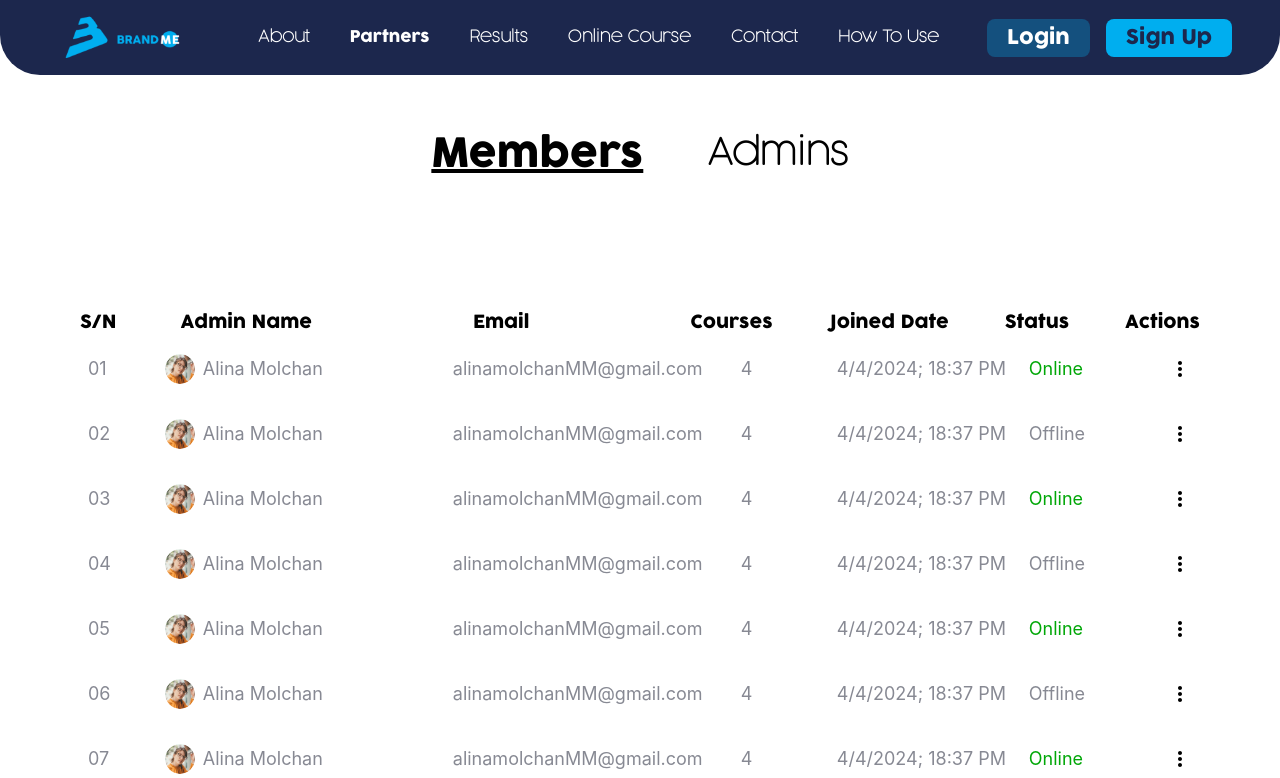
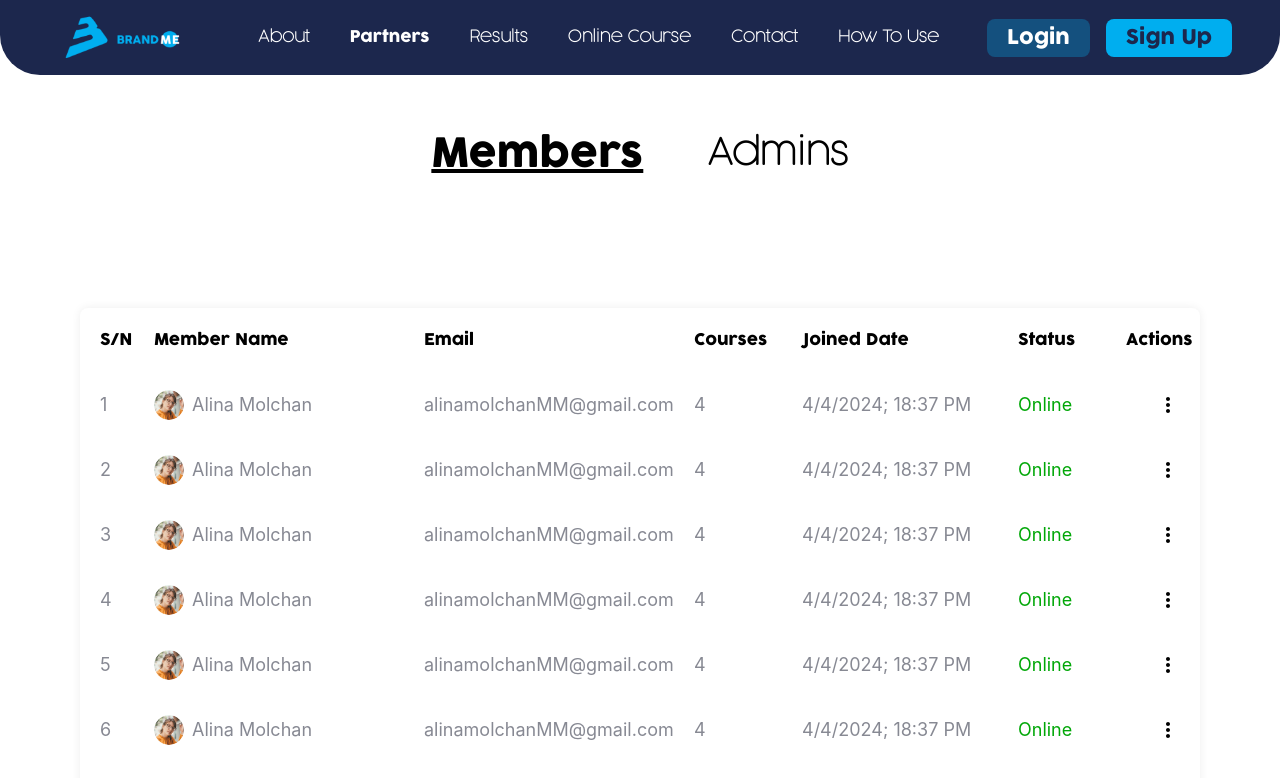
Before and after one commit to Valuegate/Brand-me, a Next.js app: page /user-tracking in a window 1280 px wide. Shown: the top 778 px of the page. Built offline with nearby package versions, Linux system fonts and the light colour scheme.

Commit message:
Completed the user modal

```diff
--- a/src/components/user-tracking/Admins.tsx
+++ b/src/components/user-tracking/Admins.tsx
@@ -1,135 +1,81 @@
-import React, { useState } from "react";
-import { MdMoreVert } from 'react-icons/md';
-import DropdownIcon from '@/icons/DropDownIcon';
-import { convertDateWithSlashes } from '@/functions/dateFunctions';
-import { iAdmin } from './types';
-import Image from 'next/image';
-import ProfileImage from '@/assets/ellipse609.png';
+import React, { useState, useEffect } from "react";
+import { MdMoreVert } from "react-icons/md";
+import DropdownIcon from "@/icons/DropDownIcon";
+import { convertDateWithSlashes } from "@/functions/dateFunctions";
+import { iAdmin } from "./types";
+import Image from "next/image";
+import ProfileImage from "@/assets/ellipse609.png";
+import { Loader } from "@mantine/core";
 
 const Admins = () => {
   const [selected, setSelected] = useState<number>(-1);
+  const [admins, setAdmins] = useState<iAdmin[]>([]);
+  const [loading, setLoading] = useState<boolean>(true);
 
-    const admins: iAdmin[] = [
-        {
-            sn: "01",
+  useEffect(() => {
+    setAdmins(
+      Array(9).fill({
+        image: ProfileImage,
         name: " Alina Molchan",
         email: "alinamolchanMM@gmail.com",
         date: new Date(),
-            status: "Online",
-        },
-        {
-            sn: "02",
-            name: " Alina Molchan",
-            email: "alinamolchanMM@gmail.com",
-            date: new Date(),
-            status: "Offline",
-        },
-        {
-            sn: "03",
-            name: " Alina Molchan",
-            email: "alinamolchanMM@gmail.com",
-            date: new Date(),
-            status: "Online",
-        },
-        {
-            sn: "04",
-            name: " Alina Molchan",
-            email: "alinamolchanMM@gmail.com",
-            date: new Date(),
-            status: "Offline",
-        },
-        {
-            sn: "05",
-            name: " Alina Molchan",
-            email: "alinamolchanMM@gmail.com",
-            date: new Date(),
-            status: "Online",
-        },
-        {
-            sn: "06",
-            name: " Alina Molchan",
-            email: "alinamolchanMM@gmail.com",
-            date: new Date(),
-            status: "Offline",
-        },
-        {
-            sn: "07",
-            name: " Alina Molchan",
-            email: "alinamolchanMM@gmail.com",
-            date: new Date(),
-            status: "Online",
-        },
-        {
-            sn: "08",
-            name: " Alina Molchan",
-            email: "alinamolchanMM@gmail.com",
-            date: new Date(),
-            status: "Offline",
-        },
-        {
-            sn: "09",
-            name: " Alina Molchan",
-            email: "alinamolchanMM@gmail.com",
-            date: new Date(),
-            status: "Online",
-        },
-    ];
+        online: true,
+      })
+    );
+    setLoading(false);
+  }, []);
 
   const viewAdmin = (val: number) => {
     setSelected(val);
     open();
   };
 
+  return loading ? (
+    <div className="w-full h-64 flex items-center justify-center">
+      <Loader size={"36px"} />
+    </div>
+  ) : (
+    <div className="bg-white shadow-custom rounded-lg">
+      <div className="flex items-center justify-between font-cocogoose text-[16px] text-black px-5 py-5">
+        <h2 className="w-[5%]">S/N</h2>
+        <h2 className="w-[25%]">Admin Name</h2>
+        <h2 className="w-[25%]">Email</h2>
+        <h2 className="w-[20%]">Joined Date</h2>
+        <h2 className="w-[10%]">Status</h2>
+        <h2 className="w-[5%]">Actions</h2>
+      </div>
 
-    return (
-        <>
-        <div className="flex items-center justify-between">
-            <div className="flex gap-16 text-black font-cocogoose text-lg">
-                <h2>S/N</h2>
-                <h2>Admin Name</h2>
-            </div>
-            <h2 className='text-black font-cocogoose text-lg'>Email</h2>
-            <div className="flex gap-20 text-black font-cocogoose text-lg">
-                <h2>Joined Date</h2>
-                <h2>Status</h2>
-                <h2>Actions</h2>
-            </div>
-        </div>
-        <div className="w-full flex flex-col md:hidden text-lg text-gray-10">
+      <div className="w-full flex flex-col md:hidden text-lg text-gray-10 px-5">
         {admins.map((admin, i) => {
           return (
             <div
               key={i}
-                className={`flex w-full ${
+              className={`flex justify-between w-full ${
                 i % 2 === 1
               } h-[65px] items-center px-2`}
             >
-                <h2 className="w-[8%] med-3 text-contrast-70">
-                  {admin.sn}
-                </h2>
-                <div className="flex items-center gap-2 w-[30%] med-3 text-contrast-70 line-clamp-1">
-                    <Image src={ProfileImage} alt={''} width={30} height={30} className='w-[30px] h-[30px] rounded-full' />
-                <h2 className="">
-                  {admin.name}
-                </h2>
+              <h2 className="w-[5%] med-3 text-contrast-70">{i + 1}</h2>
+              <div className="flex items-center gap-2 w-[25%] med-3 text-contrast-70 line-clamp-1">
+                <Image
+                  src={ProfileImage}
+                  alt={""}
+                  width={30}
+                  height={30}
+                  className="w-[30px] h-[30px] rounded-full"
+                />
+                <h2 className="">{admin.name}</h2>
               </div>
-                <h2 className="w-[30%] med-3 text-contrast-70">
-                  {admin.email}
-                </h2>
-                <h2 className="w-[18%] med-3 text-contrast-70">
+              <h2 className="w-[25%] med-3 text-contrast-70">{admin.email}</h2>
+              <h2 className="w-[20%] med-3 text-contrast-70">
                 {convertDateWithSlashes(admin.date)}
               </h2>
-                <h2 className={`w-[13%] med-3`}>
+              <h2 className={`w-[10%] med-3`}>
                 <div
                   className={`${
-                      admin.status === "Online"
-                        ? "text-green-100"
-                        : admin.status === "Offline"
-                        ? "text-gray-10"
-                        : "text-gray-10"
+                    admin.online ? "text-green-100" : "text-gray-10"
                   } w-fit`}
                 >
-                    {admin.status}
+                  {admin.online ? "Online" : "Offline"}
                 </div>
               </h2>
               <div className="w-[5%] med-3 text-contrast-70 flex justify-end cursor-pointer">
@@ -159,8 +105,8 @@ const Admins = () => {
           );
         })}
       </div>
-        </>
-    )
-}
+    </div>
+  );
+};
 
 export default Admins;
--- a/src/components/user-tracking/MemberModal.tsx
+++ b/src/components/user-tracking/MemberModal.tsx
@@ -2,11 +2,12 @@ import { Modal } from "@mantine/core";
 import React, { FC } from "react";
 
 import Image from "next/image";
-import { iMember } from './types';
-import { IoMdClose } from 'react-icons/io';
-import MemberImage from '@/assets/pp.png';
-import Active from '@/assets/active.png';
-
+import { iMember } from "./types";
+import MemberImage from "@/assets/pp.png";
+import Active from "@/assets/active.png";
+import { convertDate } from "@/functions/dateFunctions";
+import ProgressBar from "../resuable/ProgressBar";
+import { MdDone } from "react-icons/md";
 
 const MemberModal: FC<{
   opened: boolean;
@@ -20,23 +21,133 @@ const MemberModal: FC<{
       opened={opened}
       centered
       onClose={close}
+      size={"35vw"}
     >
       <Modal.Overlay />
       <Modal.Content>
         <Modal.Body>
           {member !== null && (
-                        <div className="px-10 py-6">
-                            <div className="flex float-right">
-                            <IoMdClose size={"26px"} onClick={close}  className="cursor-pointer"/>
+            <div className="flex justify-center items-center flex-col px-10 py-6">
+              <div className="my-5 relative">
+                <Image
+                  src={member.image}
+                  alt={""}
+                  width={100}
+                  height={100}
+                  className="size-[100px] rounded-full"
+                />
+                {member.online && (
+                  <Image
+                    src={Active}
+                    alt={""}
+                    width={20}
+                    height={20}
+                    className="size-5 rounded-full absolute bottom-0 right-0"
+                  />
+                )}
               </div>
-                            <div className="flex justify-center items-center flex-col">
-                                <div className='my-5'>
-                                    <Image src={MemberImage} alt={''} width={100} height={100} className='w-[100px] h-[100px] rounded-full relative' />
-                                    <Image src={Active} alt={''} width={20} height={20} className='w-[20px] h-[20px] rounded-full absolute top-24 right-[182px]' />
+              <h2 className="text-lg font-cocogoose text-brand">
+                {member.name}
+              </h2>
+              <p className="text-lg text-black">{member.email}</p>
+              <p className="text-lg text-gray-10">
+                Joined{" "}
+                <span className="text-black text-lg">
+                  {convertDate(member.date)}
+                </span>
+              </p>
+              <div className="w-full bg-light-blue-30 mt-10 rounded flex flex-col p-5">
+                <h2 className="text-brand text-[18px] font-cocogoose">
+                  Courses Statistics
+                </h2>
+                <div className="mt-5 flex flex-col w-full">
+                  <div className="flex w-full justify-between items-center">
+                    <p className="font-cocogoose-light font-bold text-[16px] text-brand">
+                      Foundation Course
+                    </p>
+                    <p
+                      className={`font-cocogoose-light font-bold text-[16px] ${"text-error"}`}
+                    >
+                      30%
+                    </p>
                   </div>
-                                <h2 className='text-lg font-cocogoose text-brand'>Alina Molchan</h2>
-                                <p className='text-lg text-black'>alinamolchanMM@gmail.com</p>
-                                <p className='text-base text-gray-10'>Joined <span className='text-black text-lg'>May 31, 2024</span></p>
+                  <ProgressBar
+                    removeMargin={true}
+                    valueColor="bg-brand"
+                    backgroundColor="bg-brand-49"
+                    value={0.3}
+                    hideText={true}
+                    text=""
+                    height="h-3"
+                  />
+                </div>
+                <div className="mt-5 flex flex-col w-full">
+                  <div className="flex w-full justify-between items-center">
+                    <p className="font-cocogoose-light font-bold text-[16px] text-brand">
+                      UI/UX Course
+                    </p>
+                    <p
+                      className={`font-cocogoose-light font-bold text-[16px] ${"text-role-orange"}`}
+                    >
+                      50%
+                    </p>
+                  </div>
+                  <ProgressBar
+                    removeMargin={true}
+                    valueColor="bg-brand"
+                    backgroundColor="bg-brand-49"
+                    value={0.5}
+                    hideText={true}
+                    text=""
+                    height="h-3"
+                  />
+                </div>
+                <div className="mt-5 flex flex-col w-full">
+                  <div className="flex w-full justify-between items-center">
+                    <p className="font-cocogoose-light font-bold text-[16px] text-brand">
+                      Frontend Development Course
+                    </p>
+                    <p
+                      className={`font-cocogoose-light font-bold text-[16px] ${"text-green-100"}`}
+                    >
+                      90%
+                    </p>
+                  </div>
+                  <ProgressBar
+                    removeMargin={true}
+                    valueColor="bg-brand"
+                    backgroundColor="bg-brand-49"
+                    value={0.9}
+                    hideText={true}
+                    text=""
+                    height="h-3"
+                  />
+                </div>
+              </div>
+              <div className="w-full bg-light-blue-30 mt-10 rounded flex flex-col p-5">
+                <h2 className="text-brand text-[18px] font-cocogoose">
+                  Weekly Activity
+                </h2>
+
+                <div className="mt-5 flex justify-between">
+                  {["MON", "TUE", "WED", "THR", "FRI", "SAT", "SUN"].map(
+                    (day, i) => {
+                      return (
+                        <div
+                          key={i}
+                          className="flex flex-col items-center justify-around bg-white rounded w-[12%] h-[60px]"
+                        >
+                          <p className="text-brand text-[16px] font-cocogoose-light font-bold">
+                            {day}
+                          </p>
+                          <div className="size-5 bg-brand text-white flex justify-center items-center rounded">
+                            <MdDone size={"16px"} fill="#FFFFFF" />
+                          </div>
+                        </div>
+                      );
+                    }
+                  )}
+                </div>
               </div>
             </div>
           )}
--- a/src/components/user-tracking/Members.tsx
+++ b/src/components/user-tracking/Members.tsx
@@ -1,149 +1,88 @@
-import React, { useState } from "react";
-import { MdMoreVert } from 'react-icons/md';
-import DropdownIcon from '@/icons/DropDownIcon';
-import { convertDateWithSlashes } from '@/functions/dateFunctions';
-import Image from 'next/image';
-import ProfileImage from '@/assets/ellipse609.png';
-import { iMember } from './types';
-import { useDisclosure } from '@mantine/hooks';
-import MemberModal from './MemberModal';
+import React, { useState, useEffect } from "react";
+import { MdMoreVert } from "react-icons/md";
+import DropdownIcon from "@/icons/DropDownIcon";
+import { convertDateWithSlashes } from "@/functions/dateFunctions";
+import Image from "next/image";
+import ProfileImage from "@/assets/ellipse609.png";
+import { iMember } from "./types";
+import { useDisclosure } from "@mantine/hooks";
+import MemberModal from "./MemberModal";
+import { Loader } from "@mantine/core";
 
 const Members = () => {
   const [selected, setSelected] = useState<number>(-1);
   const [opened, { open, close }] = useDisclosure(false);
+  const [members, setMembers] = useState<iMember[]>([]);
+  const [loading, setLoading] = useState<boolean>(true);
 
-    const members: iMember[] = [
-        {
-            sn: "01",
+  useEffect(() => {
+    setMembers(
+      Array(9).fill({
+        image: ProfileImage,
         name: " Alina Molchan",
         email: "alinamolchanMM@gmail.com",
+        date: new Date(),
         courses: 4,
-            date: new Date(),
-            status: "Online",
-        },
-        {
-            sn: "02",
-            name: " Alina Molchan",
-            email: "alinamolchanMM@gmail.com",
-            courses: 4,
-            date: new Date(),
-            status: "Offline",
-        },
-        {
-            sn: "03",
-            name: " Alina Molchan",
-            email: "alinamolchanMM@gmail.com",
-            courses: 4,
-            date: new Date(),
-            status: "Online",
-        },
-        {
-            sn: "04",
-            name: " Alina Molchan",
-            email: "alinamolchanMM@gmail.com",
-            courses: 4,
-            date: new Date(),
-            status: "Offline",
-        },
-        {
-            sn: "05",
-            name: " Alina Molchan",
-            email: "alinamolchanMM@gmail.com",
-            courses: 4,
-            date: new Date(),
-            status: "Online",
-        },
-        {
-            sn: "06",
-            name: " Alina Molchan",
-            email: "alinamolchanMM@gmail.com",
-            courses: 4,
-            date: new Date(),
-            status: "Offline",
-        },
-        {
-            sn: "07",
-            name: " Alina Molchan",
-            email: "alinamolchanMM@gmail.com",
-            courses: 4,
-            date: new Date(),
-            status: "Online",
-        },
-        {
-            sn: "08",
-            name: " Alina Molchan",
-            email: "alinamolchanMM@gmail.com",
-            courses: 4,
-            date: new Date(),
-            status: "Offline",
-        },
-        {
-            sn: "09",
-            name: " Alina Molchan",
-            email: "alinamolchanMM@gmail.com",
-            courses: 4,
-            date: new Date(),
-            status: "Online",
-        },
-    ];
+        online: true,
+      })
+    );
+    setLoading(false);
+  }, []);
 
   const viewMember = (val: number) => {
     setSelected(val);
     open();
   };
 
-
-    return (
-        <>
-            <div className="flex items-center justify-between">
-                <div className="flex gap-16 text-black font-cocogoose text-lg">
-                    <h2>S/N</h2>
-                    <h2>Admin Name</h2>
+  return loading ? (
+    <div className="w-full h-64 flex items-center justify-center">
+      <Loader size={"36px"} />
     </div>
-                <h2 className='text-black font-cocogoose text-lg'>Email</h2>
-                <div className="flex gap-14 text-black font-cocogoose text-lg">
-                    <h2>Courses</h2>
-                    <h2>Joined Date</h2>
-                    <h2>Status</h2>
-                    <h2>Actions</h2>
+  ) : (
+    <div className="bg-white shadow-custom rounded-lg">
+      <div className="flex items-center justify-between font-cocogoose text-[16px] text-black px-5 py-5">
+        <h2 className="w-[5%]">S/N</h2>
+        <h2 className="w-[25%]">Member Name</h2>
+        <h2 className="w-[25%]">Email</h2>
+        <h2 className="w-[10%]">Courses</h2>
+        <h2 className="w-[20%]">Joined Date</h2>
+        <h2 className="w-[10%]">Status</h2>
+        <h2 className="w-[5%]">Actions</h2>
       </div>
-            </div>
-            <div className="w-full flex flex-col md:hidden text-lg text-gray-10">
+      <div className="w-full flex flex-col md:hidden text-lg text-gray-10 px-5">
         {members.map((member, i) => {
           return (
             <div
               key={i}
-                            className={`flex w-full ${i % 2 === 1
-                                } h-[65px] items-center px-2`}
+              className={`flex w-full justify-between ${
+                i % 2 === 1
+              } h-[65px] items-center`}
             >
-                            <h2 className="w-[8%] med-3 text-contrast-70">
-                                {member.sn}
-                            </h2>
-                            <div className="flex items-center gap-2 w-[30%] med-3 text-contrast-70 line-clamp-1">
-                                <Image src={ProfileImage} alt={''} width={30} height={30} className='w-[30px] h-[30px] rounded-full' />
-                                <h2 className="">
-                                    {member.name}
-                                </h2>
+              <h2 className="w-[5%] med-3 text-contrast-70">{i + 1}</h2>
+              <div className="flex items-center gap-2 w-[25%] med-3 text-contrast-70 line-clamp-1">
+                <Image
+                  src={ProfileImage}
+                  alt={""}
+                  width={30}
+                  height={30}
+                  className="w-[30px] h-[30px] rounded-full"
+                />
+                <h2 className="">{member.name}</h2>
               </div>
-                            <h2 className="w-[30%] med-3 text-contrast-70">
-                                {member.email}
-                            </h2>
-                            <h2 className="w-[10%] med-3 text-contrast-70">
+              <h2 className="w-[25%] med-3 text-contrast-70">{member.email}</h2>
+              <h2 className="w-[10%] med-3 text-contrast-70 text-start">
                 {member.courses}
               </h2>
               <h2 className="w-[20%] med-3 text-contrast-70">
                 {convertDateWithSlashes(member.date)}
               </h2>
-                            <h2 className={`w-[12%] med-3`}>
+              <h2 className={`w-[10%] med-3`}>
                 <div
-                                    className={`${member.status === "Online"
-                                        ? "text-green-100"
-                                        : member.status === "Offline"
-                                            ? "text-gray-10"
-                                            : "text-gray-10"
+                  className={`${
+                    member.online ? "text-green-100" : "text-gray-10"
                   } w-fit`}
                 >
-                                    {member.status}
+                  {member.online ? "Online" : "Offline"}
                 </div>
               </h2>
               <div className="w-[5%] med-3 text-contrast-70 flex justify-end cursor-pointer">
@@ -161,12 +100,14 @@ const Members = () => {
                       </p>
                       <p className="text-contrast-base cursor-pointer med-3 leading-[32px] hover:bg-brand hover:text-white hover:rounded flex items-center px-4 h-10 transition-all ease-in duration-300">
                         Deactivate
-                                            </p><p className="text-contrast-base cursor-pointer med-3 leading-[32px] hover:bg-brand hover:text-white hover:rounded flex items-center px-4 h-10 transition-all ease-in duration-300">
+                      </p>
+                      <p className="text-contrast-base cursor-pointer med-3 leading-[32px] hover:bg-brand hover:text-white hover:rounded flex items-center px-4 h-10 transition-all ease-in duration-300">
                         Delete
                       </p>
                     </div>
                   }
-                                    custom={`absolute ${i + 2 >= members.length ? "-top-8" : "top-8"
+                  custom={`absolute ${
+                    i + 2 >= members.length ? "-top-8" : "top-8"
                   } -right-2 z-10`}
                 />
               </div>
@@ -180,8 +121,8 @@ const Members = () => {
         close={close}
         member={selected === -1 ? null : members[selected]}
       />
-        </>
-    )
-}
+    </div>
+  );
+};
 
 export default Members;
```
Also changed, not shown: src/components/resuable/ProgressBar.tsx (+11 -4 lines), src/components/user-tracking/types.ts (+6 -4 lines). Lines whose indentation alone changed are shown as unchanged.
